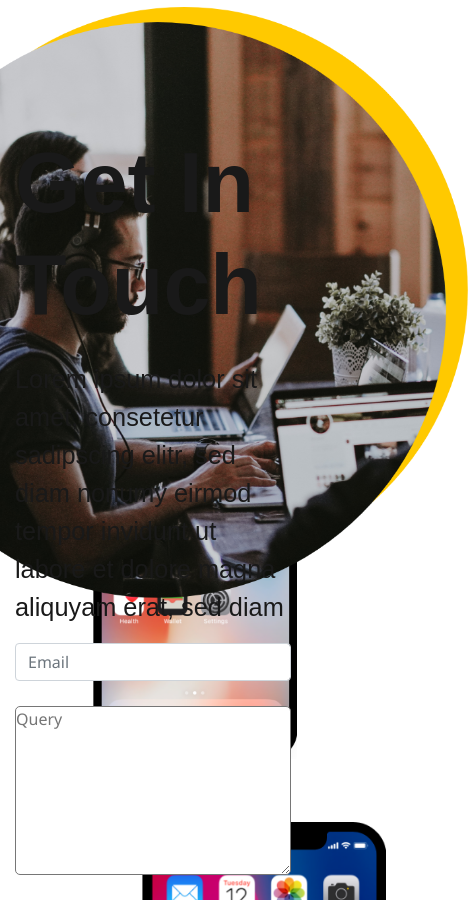
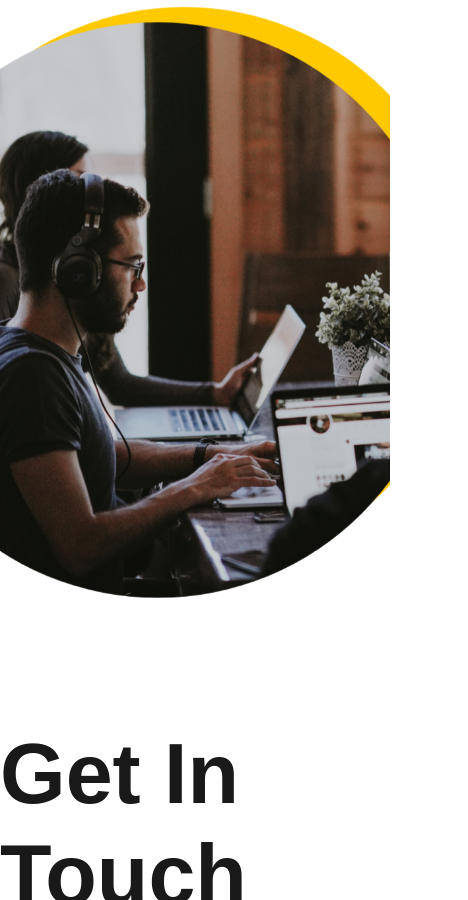
Before and after one commit to ShubhMittal44/Ambher, a React (Create React App) app in the folder Web Development/ambher/: page / in a window 390 px wide. Shown: the part 1100-2000 px from the top of the page, 468 px wide, since content can reach past the window. Built offline with nearby package versions, Linux system fonts and the light colour scheme.

Commit message:
minor fixes

```diff
--- a/Web Development/ambher/public/index.html
+++ b/Web Development/ambher/public/index.html
@@ -4,7 +4,7 @@
     <meta charset="utf-8" />
     <link rel="icon" href="%PUBLIC_URL%/favicon.ico" />
     <link rel="stylesheet" href="https://stackpath.bootstrapcdn.com/bootstrap/4.4.1/css/bootstrap.min.css" integrity="sha384-Vkoo8x4CGsO3+Hhxv8T/Q5PaXtkKtu6ug5TOeNV6gBiFeWPGFN9MuhOf23Q9Ifjh" crossorigin="anonymous">
-    <meta name="viewport" content="width=device-width,initial-scale=1.0,maximum-scale=1.0,user-scalable=0,shrink-to-fit=no">
+    <meta name="viewport" content="width=device-width,initial-scale=1.0,maximum-scale=1.0,user-scalable=0>
     <meta name="theme-color" content="#000000" />
     <meta
       name="description"
--- a/Web Development/ambher/src/components/GetInTouch/getInTouch.css
+++ b/Web Development/ambher/src/components/GetInTouch/getInTouch.css
@@ -1,10 +1,13 @@
 .container-fluid1{
     width: 100%;
-    height:100vh;
+    min-height: 100vh;
+    box-sizing: border-box;
+    overflow: auto;
 
 }
 
 .col-sm-6{
+    padding-left: 0%;
     padding-top:15vh;
     text-align: left;
     float: left;
@@ -12,8 +15,6 @@
 }
 
 .Contact-img{
-    position:absolute;
-    left:0vh;
     height:70vh;
 }
 
@@ -21,6 +22,7 @@
     box-sizing: border-box;
     padding-right: 10vh;
     float: left;
+    min-width: 300px;
 }
 
 .row1 h1{
@@ -35,20 +37,10 @@
 }
 
 
-/*.contact-text input[type=text]{
-    width: 100%;
-    padding: 12px;
-    border: 1px solid #ccc;
-    border-radius: 4px;
-    box-sizing: border-box;
-    resize: vertical;
-    margin-bottom: 15px;
-
-}*/
 
 textarea{
     margin-top: 3vh;
-    height:20vh;
+    min-height:20vh;
     width:100%;
     border-radius: 5px;
 }
--- a/Web Development/ambher/src/components/GetOurApp/getApp.css
+++ b/Web Development/ambher/src/components/GetOurApp/getApp.css
@@ -1,7 +1,14 @@
+@media screen and (max-width:1037px) {
+    #imgs {
+      display: none;
+    }
+  }
 .container-fluid{
     width: 100%;
     height:75vh;
     background-color: #FFD22B;
+    box-sizing: border-box;
+    overflow:auto;
 
 }
 
--- a/Web Development/ambher/src/components/GetOurApp/getApp.js
+++ b/Web Development/ambher/src/components/GetOurApp/getApp.js
@@ -16,15 +16,14 @@ const GetOurApp = () => {
         <img src={Astore}></img>
         <img src={Pstore}></img>
       </div>
-
       <div class="col-sm-1">
-        <img src={Phone} class="left"></img>
+        <img src={Phone} class="left" id="imgs"></img>
       </div>
       <div class="col-sm-3">
-        <img src={Phone} class="middle"></img>
+        <img src={Phone} class="middle" id="imgs"></img>
       </div>
       <div class="col-sm-1" >
-        <img src={Phone} class="right"></img>
+        <img src={Phone} class="right" id="imgs"></img>
       </div>
       </div>
     </div>
```
